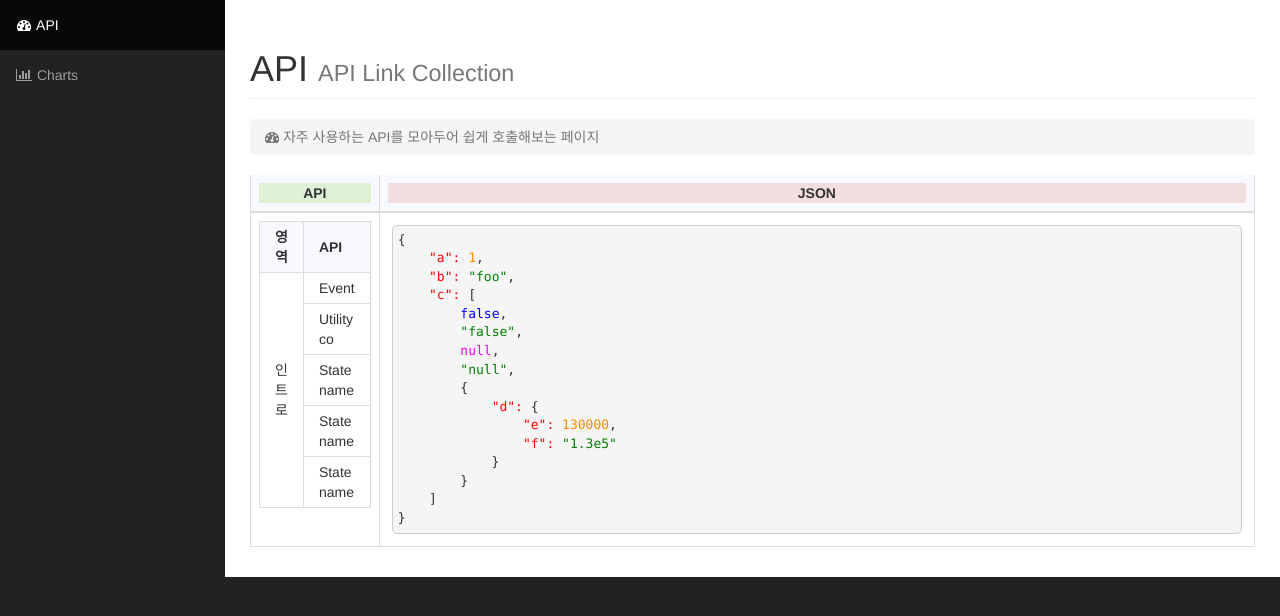
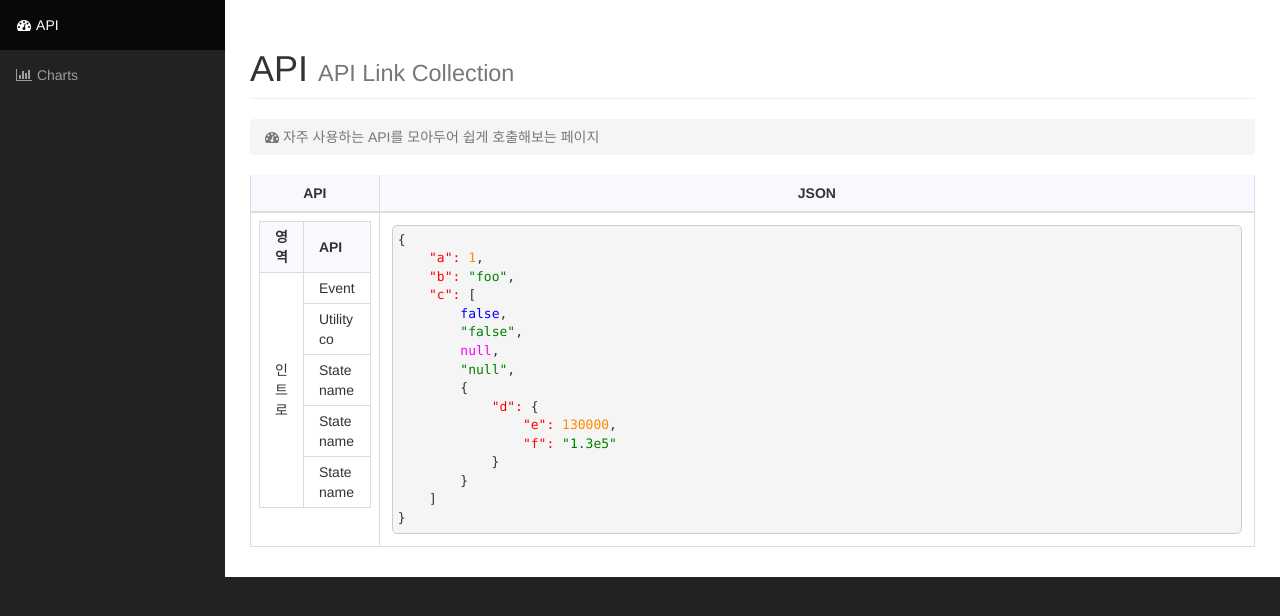
Before and after one commit to coolsharp/ProjDjango, a Django app: page / in a window 1280 px wide. Shown: the part 51-667 px from the top of the page. Run offline with Django 3.2, Linux system fonts and the light colour scheme; some libraries are stand-ins or nearby versions.

Commit message:
테이블 설정

```diff
--- a/blog/templates/startbootstrap-sb-admin-master/api.html
+++ b/blog/templates/startbootstrap-sb-admin-master/api.html
@@ -22,12 +22,12 @@
             <tr>
                 <th width="10%">
                     <center>
-                        <div class="bg-success">API</div>
+                        <div>API</div>
                     </center>
                 </th>
                 <th width="90%">
                     <center>
-                        <div class="bg-danger text-white">JSON</div>
+                        <div>JSON</div>
                     </center>
                 </th>
             </tr>
```
